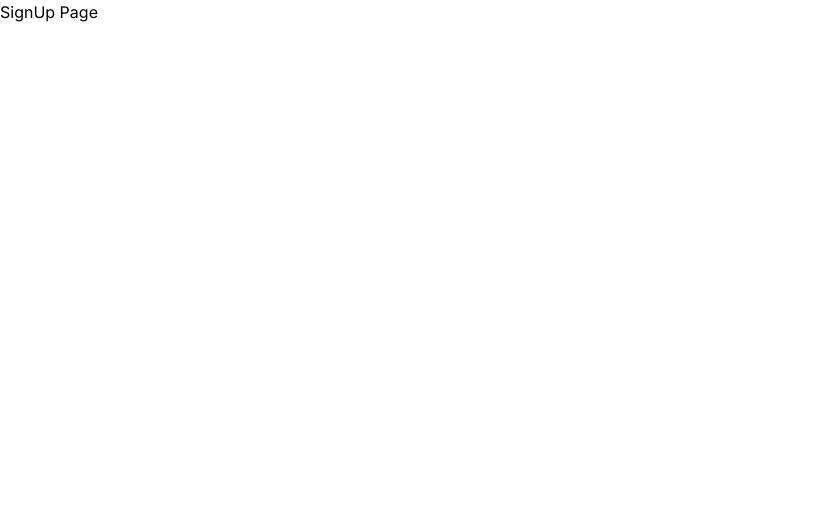
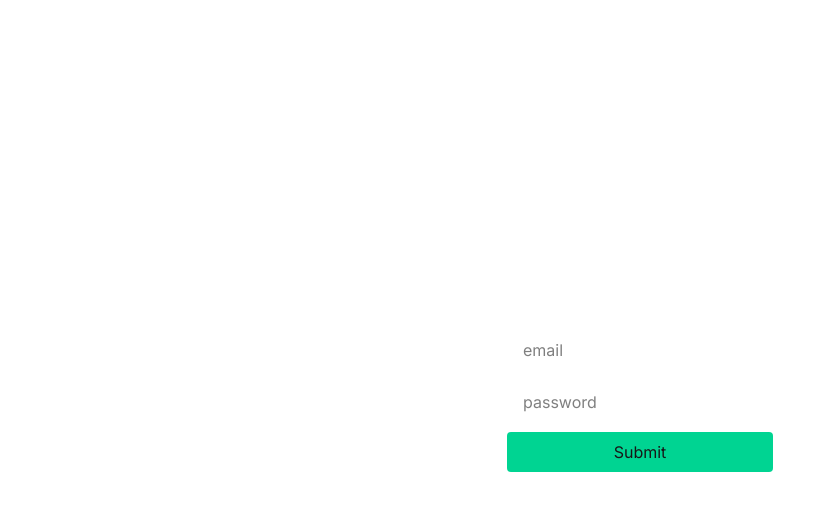
Before and after one commit to rshdhere/todo-list, a Next.js app in the folder apps/client/: page /signup in a window 1280 px wide. Shown: the top 510 px of the page, without its empty margins (0-835 px from the left). Built offline with nearby package versions, Linux system fonts and the light colour scheme.

Commit message:
feat(form): added legacy form-handling for /signup

```diff
--- a/apps/client/app/(auth)/signup/page.tsx
+++ b/apps/client/app/(auth)/signup/page.tsx
@@ -1,3 +1,47 @@
+"use client";
+
+import { useState } from "react";
+
 export default function SignUp() {
-  return <div>SignUp Page</div>;
+  const [email, setEmail] = useState("");
+  const [password, setPassword] = useState("");
+
+  const handleSubmit = (e: React.FormEvent<HTMLFormElement>) => {
+    e.preventDefault();
+
+    // TODO: submit to server
+    // ....
+  };
+
+  return (
+    <div className="flex min-h-screen items-center justify-center">
+      <form onSubmit={handleSubmit} className="flex flex-col gap-y-2">
+        <input
+          required
+          type="email"
+          value={email}
+          maxLength={32}
+          placeholder="email"
+          onChange={(e) => setEmail(e.target.value)}
+          className="rounded px-4 py-2.5 outline-none selection:bg-emerald-300"
+        />
+        <input
+          required
+          type="password"
+          value={password}
+          maxLength={24}
+          minLength={8}
+          onChange={(e) => setPassword(e.target.value)}
+          placeholder="password"
+          className="rounded px-4 py-2.5 outline-none selection:bg-emerald-300"
+        />
+        <button
+          type="submit"
+          className="cursor-pointer rounded bg-emerald-400 py-2 text-neutral-900 disabled:bg-gray-300"
+        >
+          Submit
+        </button>
+      </form>
+    </div>
+  );
 }
```
